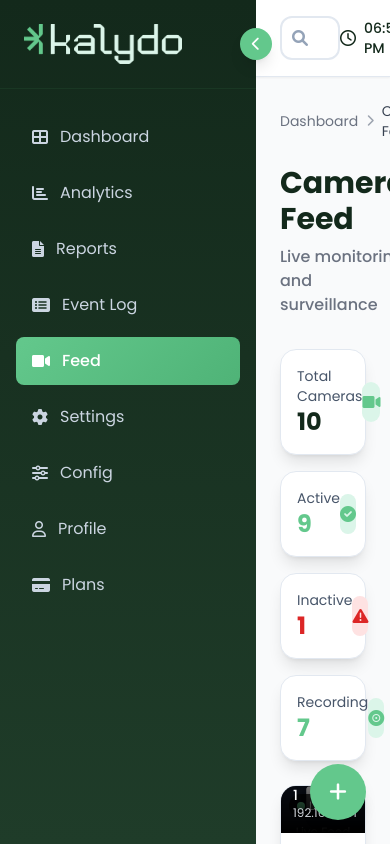
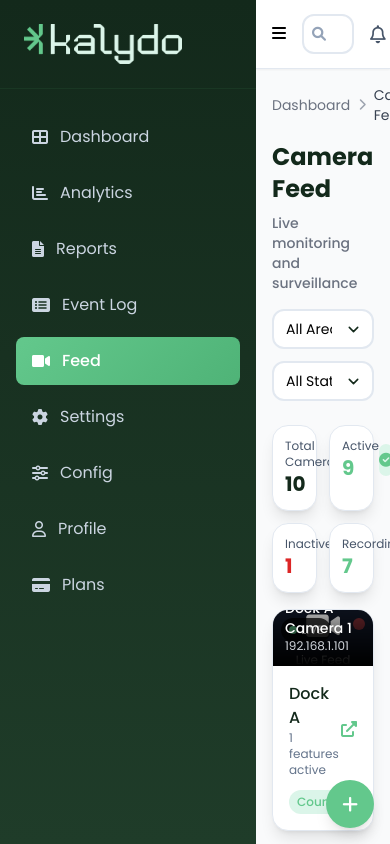
Before and after one commit to kalydoio/kalydo-mock, a plain HTML site: page feed.html in a window 390 px wide. Drawn offline with nearby package versions, Linux system fonts and the light colour scheme.

Commit message:
feed page responsive added

```diff
--- a/feed.html
+++ b/feed.html
@@ -43,6 +43,9 @@
 </head>
 
 <body class="bg-gray-50">
+    <!-- Mobile Sidebar Overlay -->
+    <div class="sidebar-overlay" id="sidebarOverlay"></div>
+
     <!-- Main Container -->
     <div class="flex h-screen">
         <!-- Sidebar -->
@@ -55,7 +58,7 @@
                 </div>
                 <!-- Toggle Button -->
                 <button
-                    class="sidebar-toggle absolute -right-4 top-1/2 transform -translate-y-1/2 bg-primary-accent hover:bg-primary-hover text-white rounded-full w-8 h-8 flex items-center justify-center shadow-lg transition-colors z-10">
+                    class="hidden md:block sidebar-toggle absolute -right-4 top-1/2 transform -translate-y-1/2 bg-primary-accent hover:bg-primary-hover text-white rounded-full w-8 h-8 flex items-center justify-center shadow-lg transition-colors z-10">
                     <i class="fas fa-chevron-left text-sm"></i>
                 </button>
             </div>
@@ -132,40 +135,45 @@
         </aside>
 
         <!-- Main Content -->
-        <main class="flex-1 flex flex-col overflow-hidden">
+        <main class="flex-1 flex flex-col overflow-hidden w-full">
             <!-- Top Bar -->
-            <header class="bg-white backdrop-blur-sm shadow-sm border-b border-neutral-200 px-6 py-4">
+            <header class="bg-white backdrop-blur-sm shadow-sm border-b border-neutral-200 px-4 sm:px-6 py-3 sm:py-4">
                 <div class="flex items-center justify-between">
+                    <!-- Mobile Menu Button -->
+                    <button class="mobile-menu-btn lg:hidden" id="mobileMenuBtn">
+                        <i class="fas fa-bars"></i>
+                    </button>
+
                     <!-- Search Bar -->
-                    <div class="flex-1 max-w-md">
+                    <div class="flex-1 max-w-md ml-4 lg:ml-0">
                         <div class="relative">
                             <input type="text" placeholder="Search cameras..." id="searchInput"
-                                class="input-focus w-full pl-10 pr-4 py-2 border-2 border-neutral-200 rounded-xl focus:outline-none focus:ring-2 focus:ring-primary-accent bg-white" />
+                                class="input-focus w-full pl-8 sm:pl-10 pr-4 py-2 border-2 border-neutral-200 rounded-xl focus:outline-none focus:ring-2 focus:ring-primary-accent bg-white text-sm" />
                             <i
-                                class="fas fa-search absolute left-3 top-1/2 transform -translate-y-1/2 text-neutral-400"></i>
+                                class="fas fa-search absolute left-2.5 sm:left-3 top-1/2 transform -translate-y-1/2 text-neutral-400 text-sm"></i>
                         </div>
                     </div>
 
                     <!-- Right Side Icons -->
-                    <div class="flex items-center space-x-4">
-                        <div class="flex items-center space-x-2 text-primary-dark">
+                    <div class="flex items-center space-x-2 sm:space-x-4">
+                        <div class="hidden sm:flex items-center space-x-2 text-primary-dark">
                             <i class="far fa-clock"></i>
                             <span class="text-sm font-medium" data-time>05:43pm</span>
                         </div>
-                        <button class="text-neutral-600 hover:text-primary-accent transition-colors duration-200">
-                            <i class="far fa-bell"></i>
+                        <button class="text-neutral-600 hover:text-primary-accent transition-colors duration-200 p-2">
+                            <i class="far fa-bell text-lg"></i>
                         </button>
-                        <button class="text-neutral-600 hover:text-primary-accent transition-colors duration-200">
-                            <i class="far fa-user"></i>
+                        <button class="text-neutral-600 hover:text-primary-accent transition-colors duration-200 p-2">
+                            <i class="far fa-user text-lg"></i>
                         </button>
                     </div>
                 </div>
             </header>
 
             <!-- Page Content -->
-            <div class="flex-1 overflow-auto p-6">
+            <div class="flex-1 overflow-auto p-4 sm:p-6">
                 <!-- Breadcrumb -->
-                <nav class="mb-6">
+                <nav class="mb-4 sm:mb-6">
                     <div class="flex items-center space-x-2 text-sm">
                         <a href="dashboard.html" class="text-gray-500 hover:text-gray-700">Dashboard</a>
                         <i class="fas fa-chevron-right text-gray-400 text-xs"></i>
@@ -174,16 +182,16 @@
                 </nav>
 
                 <!-- Page Header -->
-                <div class="flex items-center justify-between mb-8">
+                <div class="flex flex-col sm:flex-row sm:items-center justify-between mb-6 sm:mb-8 space-y-4 sm:space-y-0">
                     <div>
-                        <h1 class="text-3xl font-bold font-display text-primary-dark">Camera Feed</h1>
-                        <p class="text-gray-500 mt-2 font-medium">Live monitoring and surveillance</p>
+                        <h1 class="text-2xl sm:text-3xl font-bold font-display text-primary-dark">Camera Feed</h1>
+                        <p class="text-gray-500 mt-2 font-medium text-sm sm:text-base">Live monitoring and surveillance</p>
                     </div>
 
                     <!-- Filter Controls -->
-                    <div class="flex items-center space-x-3">
+                    <div class="flex flex-col sm:flex-row items-start sm:items-center space-y-3 sm:space-y-0 sm:space-x-3">
                         <select id="areaFilter"
-                            class="input-focus border-2 border-neutral-200 rounded-xl px-3 py-2 text-sm focus:outline-none focus:ring-2 focus:ring-primary-accent bg-white">
+                            class="input-focus border-2 border-neutral-200 rounded-xl px-3 py-2 text-sm focus:outline-none focus:ring-2 focus:ring-primary-accent bg-white w-full sm:w-auto">
                             <option value="">All Areas</option>
                             <option value="Dock A">Dock A</option>
                             <option value="Dock B">Dock B</option>
@@ -194,7 +202,7 @@
                         </select>
 
                         <select id="statusFilter"
-                            class="input-focus border-2 border-neutral-200 rounded-xl px-3 py-2 text-sm focus:outline-none focus:ring-2 focus:ring-primary-accent bg-white">
+                            class="input-focus border-2 border-neutral-200 rounded-xl px-3 py-2 text-sm focus:outline-none focus:ring-2 focus:ring-primary-accent bg-white w-full sm:w-auto">
                             <option value="">All Status</option>
                             <option value="active">Active</option>
                             <option value="inactive">Inactive</option>
@@ -203,62 +211,62 @@
                 </div>
 
                 <!-- Status Summary -->
-                <div class="grid grid-cols-1 md:grid-cols-4 gap-4 mb-6">
+                <div class="grid grid-cols-2 lg:grid-cols-4 gap-3 sm:gap-4 mb-4 sm:mb-6">
                     <div
-                        class="card-hover bg-white backdrop-blur-sm rounded-2xl shadow-lg border border-neutral-200 p-4">
+                        class="card-hover bg-white backdrop-blur-sm rounded-2xl shadow-lg border border-neutral-200 p-3 sm:p-4">
                         <div class="flex items-center justify-between">
                             <div>
-                                <p class="text-sm text-neutral-600">Total Cameras</p>
-                                <p class="text-2xl font-bold text-primary-dark" id="totalCameras">10</p>
+                                <p class="text-xs sm:text-sm text-neutral-600">Total Cameras</p>
+                                <p class="text-xl sm:text-2xl font-bold text-primary-dark" id="totalCameras">10</p>
                             </div>
-                            <div class="w-10 h-10 bg-primary-light rounded-xl flex items-center justify-center">
-                                <i class="fas fa-video text-primary-accent"></i>
+                            <div class="w-8 h-8 sm:w-10 sm:h-10 bg-primary-light rounded-xl flex items-center justify-center">
+                                <i class="fas fa-video text-primary-accent text-sm sm:text-base"></i>
                             </div>
                         </div>
                     </div>
 
                     <div
-                        class="card-hover bg-white backdrop-blur-sm rounded-2xl shadow-lg border border-neutral-200 p-4">
+                        class="card-hover bg-white backdrop-blur-sm rounded-2xl shadow-lg border border-neutral-200 p-3 sm:p-4">
                         <div class="flex items-center justify-between">
                             <div>
-                                <p class="text-sm text-neutral-600">Active</p>
-                                <p class="text-2xl font-bold text-primary-accent" id="activeCameras">9</p>
+                                <p class="text-xs sm:text-sm text-neutral-600">Active</p>
+                                <p class="text-xl sm:text-2xl font-bold text-primary-accent" id="activeCameras">9</p>
                             </div>
-                            <div class="w-10 h-10 bg-primary-light rounded-xl flex items-center justify-center">
-                                <i class="fas fa-check-circle text-primary-accent"></i>
+                            <div class="w-8 h-8 sm:w-10 sm:h-10 bg-primary-light rounded-xl flex items-center justify-center">
+                                <i class="fas fa-check-circle text-primary-accent text-sm sm:text-base"></i>
                             </div>
                         </div>
                     </div>
 
                     <div
-                        class="card-hover bg-white backdrop-blur-sm rounded-2xl shadow-lg border border-neutral-200 p-4">
+                        class="card-hover bg-white backdrop-blur-sm rounded-2xl shadow-lg border border-neutral-200 p-3 sm:p-4">
                         <div class="flex items-center justify-between">
                             <div>
-                                <p class="text-sm text-neutral-600">Inactive</p>
-                                <p class="text-2xl font-bold text-red-600" id="inactiveCameras">1</p>
+                                <p class="text-xs sm:text-sm text-neutral-600">Inactive</p>
+                                <p class="text-xl sm:text-2xl font-bold text-red-600" id="inactiveCameras">1</p>
                             </div>
-                            <div class="w-10 h-10 bg-red-100 rounded-xl flex items-center justify-center">
-                                <i class="fas fa-exclamation-triangle text-red-600"></i>
+                            <div class="w-8 h-8 sm:w-10 sm:h-10 bg-red-100 rounded-xl flex items-center justify-center">
+                                <i class="fas fa-exclamation-triangle text-red-600 text-sm sm:text-base"></i>
                             </div>
                         </div>
                     </div>
 
                     <div
-                        class="card-hover bg-white backdrop-blur-sm rounded-2xl shadow-lg border border-neutral-200 p-4">
+                        class="card-hover bg-white backdrop-blur-sm rounded-2xl shadow-lg border border-neutral-200 p-3 sm:p-4">
                         <div class="flex items-center justify-between">
                             <div>
-                                <p class="text-sm text-neutral-600">Recording</p>
-                                <p class="text-2xl font-bold text-primary-accent" id="recordingCameras">8</p>
+                                <p class="text-xs sm:text-sm text-neutral-600">Recording</p>
+                                <p class="text-xl sm:text-2xl font-bold text-primary-accent" id="recordingCameras">8</p>
                             </div>
-                            <div class="w-10 h-10 bg-primary-light rounded-xl flex items-center justify-center">
-                                <i class="fas fa-record-vinyl text-primary-accent"></i>
+                            <div class="w-8 h-8 sm:w-10 sm:h-10 bg-primary-light rounded-xl flex items-center justify-center">
+                                <i class="fas fa-record-vinyl text-primary-accent text-sm sm:text-base"></i>
                             </div>
                         </div>
                     </div>
                 </div>
 
                 <!-- Camera Grid -->
-                <div class="grid grid-cols-1 md:grid-cols-2 lg:grid-cols-3 xl:grid-cols-4 gap-6" id="cameraGrid">
+                <div class="grid grid-cols-1 sm:grid-cols-2 lg:grid-cols-3 xl:grid-cols-4 gap-4 sm:gap-6" id="cameraGrid">
                     <!-- Camera tiles will be populated by JavaScript -->
                 </div>
             </div>
@@ -267,18 +275,18 @@
 
     <!-- Floating Add Button -->
     <button onclick="showAddCameraModal()"
-        class="fixed bottom-6 right-6 w-14 h-14 bg-primary-accent text-white rounded-full shadow-lg hover:bg-primary-focus transition-all duration-200 hover:scale-105 z-10"
+        class="fixed bottom-4 right-4 sm:bottom-6 sm:right-6 w-12 h-12 sm:w-14 sm:h-14 bg-primary-accent text-white rounded-full shadow-lg hover:bg-primary-focus transition-all duration-200 hover:scale-105 z-10"
         title="Add Camera">
-        <i class="fas fa-plus text-xl"></i>
+        <i class="fas fa-plus text-lg sm:text-xl"></i>
     </button>
 
     <!-- Add Camera Modal -->
-    <div id="addCameraModal" class="hidden fixed inset-0 bg-black bg-opacity-50 z-50 flex items-center justify-center">
+    <div id="addCameraModal" class="hidden fixed inset-0 bg-black bg-opacity-50 z-50 flex items-center justify-center p-4">
         <div
-            class="bg-white/90 backdrop-blur-sm rounded-2xl p-6 w-full max-w-md mx-4 border border-neutral-200 shadow-2xl">
+            class="bg-white/90 backdrop-blur-sm rounded-2xl p-4 sm:p-6 w-full max-w-md mx-4 border border-neutral-200 shadow-2xl max-h-screen overflow-y-auto">
             <div class="flex items-center justify-between mb-4">
                 <h3 class="text-lg font-semibold text-primary-dark">Add New Camera</h3>
-                <button onclick="hideAddCameraModal()" class="text-neutral-400 hover:text-neutral-600">
+                <button onclick="hideAddCameraModal()" class="text-neutral-400 hover:text-neutral-600 p-1">
                     <i class="fas fa-times"></i>
                 </button>
             </div>
@@ -287,20 +295,20 @@
                 <div>
                     <label class="block text-sm font-medium text-primary-dark mb-2">Camera Name</label>
                     <input type="text" name="name" required
-                        class="input-focus w-full border-2 border-neutral-200 rounded-xl px-3 py-2 focus:outline-none focus:ring-2 focus:ring-primary-accent bg-white">
+                        class="input-focus w-full border-2 border-neutral-200 rounded-xl px-3 py-2 text-sm focus:outline-none focus:ring-2 focus:ring-primary-accent bg-white">
                 </div>
 
                 <div>
                     <label class="block text-sm font-medium text-primary-dark mb-2">IP Address / RTSP URL</label>
                     <input type="text" name="ip" required
-                        class="input-focus w-full border-2 border-neutral-200 rounded-xl px-3 py-2 focus:outline-none focus:ring-2 focus:ring-primary-accent bg-white"
+                        class="input-focus w-full border-2 border-neutral-200 rounded-xl px-3 py-2 text-sm focus:outline-none focus:ring-2 focus:ring-primary-accent bg-white"
                         placeholder="192.168.1.100">
                 </div>
 
                 <div>
                     <label class="block text-sm font-medium text-primary-dark mb-2">Area</label>
                     <select name="area" required
-                        class="input-focus w-full border-2 border-neutral-200 rounded-xl px-3 py-2 focus:outline-none focus:ring-2 focus:ring-primary-accent bg-white">
+                        class="input-focus w-full border-2 border-neutral-200 rounded-xl px-3 py-2 text-sm focus:outline-none focus:ring-2 focus:ring-primary-accent bg-white">
                         <option value="">Select Area</option>
                         <option value="Dock A">Dock A</option>
                         <option value="Dock B">Dock B</option>
@@ -313,7 +321,7 @@
 
                 <div>
                     <label class="block text-sm font-medium text-primary-dark mb-2">Features</label>
-                    <div class="space-y-2">
+                    <div class="space-y-2 max-h-32 overflow-y-auto">
                         <label class="flex items-center">
                             <input type="checkbox" name="features" value="Counting"
                                 class="mr-2 text-primary-accent focus:ring-primary-accent">
@@ -342,13 +350,13 @@
                     </div>
                 </div>
 
-                <div class="flex justify-end space-x-3 pt-4">
+                <div class="flex flex-col sm:flex-row justify-end space-y-2 sm:space-y-0 sm:space-x-3 pt-4">
                     <button type="button" onclick="hideAddCameraModal()"
-                        class="px-4 py-2 border border-neutral-300 text-neutral-700 rounded-xl hover:bg-neutral-50 transition-colors">
+                        class="px-4 py-2 border border-neutral-300 text-neutral-700 rounded-xl hover:bg-neutral-50 transition-colors text-sm">
                         Cancel
                     </button>
                     <button type="submit"
-                        class="btn-primary px-4 py-2 bg-primary-accent text-white rounded-xl hover:bg-primary-focus transition-colors">
+                        class="btn-primary px-4 py-2 bg-primary-accent text-white rounded-xl hover:bg-primary-focus transition-colors text-sm">
                         Add Camera
                     </button>
                 </div>
```
